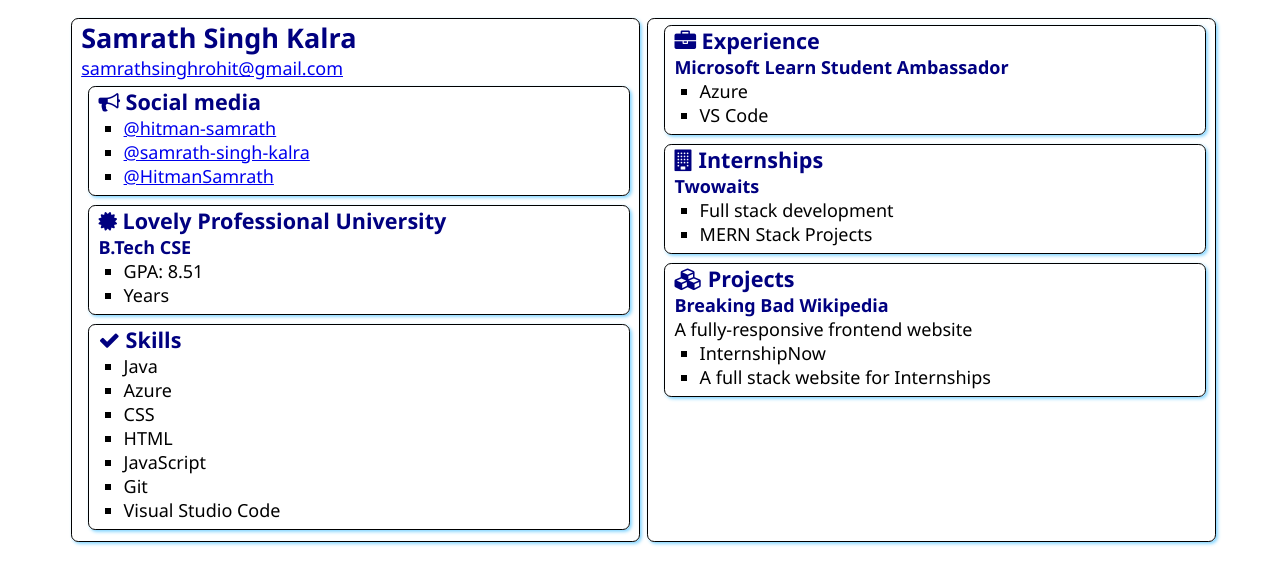
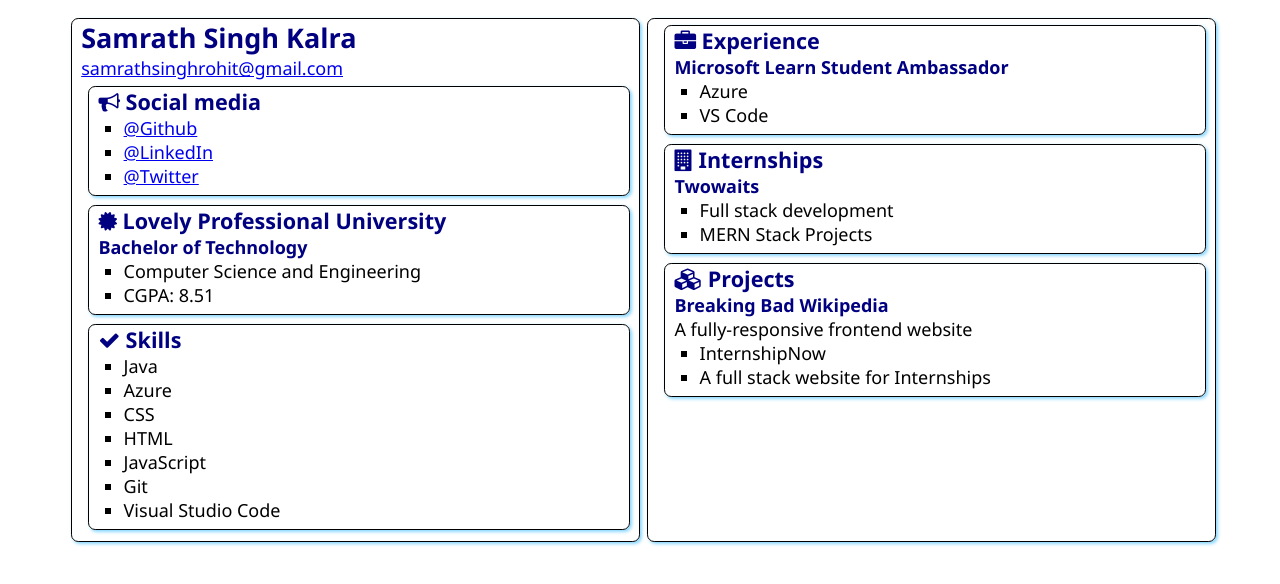
Before and after one commit to hitman-samrath/SATechnicalOnboarding, a plain HTML site: page src/index.html in a window 1280 px wide. Drawn offline with Linux system fonts and the light colour scheme.

Commit message:
Details added

```diff
--- a/src/index.html
+++ b/src/index.html
@@ -22,9 +22,9 @@
                     <i class="fa fa-bullhorn" aria-hidden="true"></i> Social media
                 </h2>
                 <ul>
-                    <li><a href="https://github.com/<handle>">@hitman-samrath</a></li>
-                    <li><a href="https://linkedin.com/in/<handle>">@samrath-singh-kalra</a></li>
-                    <li><a href="https://twitter.com/<handle>">@HitmanSamrath</a></li>
+                    <li><a href="https://github.com/hitman-samrath">@Github</a></li>
+                    <li><a href="https://linkedin.com/in/amrath-singh-kalra">@LinkedIn</a></li>
+                    <li><a href="https://twitter.com/HitmanSamrath">@Twitter</a></li>
                 </ul>
             </section>
 
@@ -33,10 +33,10 @@
                     <h2>
                         <i class="fa fa-certificate" aria-hidden="true"></i> Lovely Professional University
                     </h2>
-                    <h3>B.Tech CSE</h3>
+                    <h3>Bachelor of Technology</h3>
                     <ul>
-                        <li>GPA: 8.51</li>
-                        <li>Years</li>
+                        <li>Computer Science and Engineering</li>
+                        <li>CGPA: 8.51</li>
                     </ul>
                 </div>
             </section>
```
